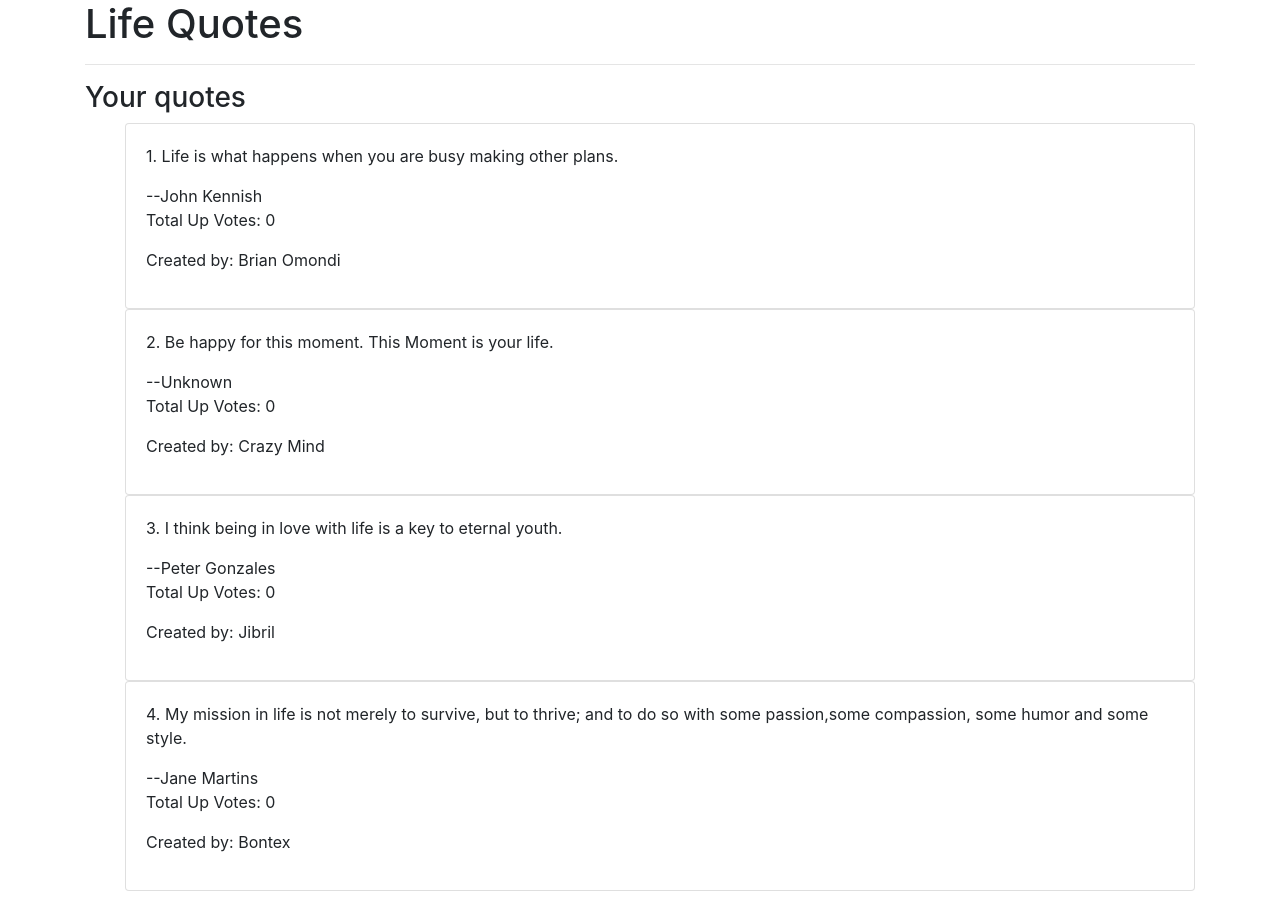
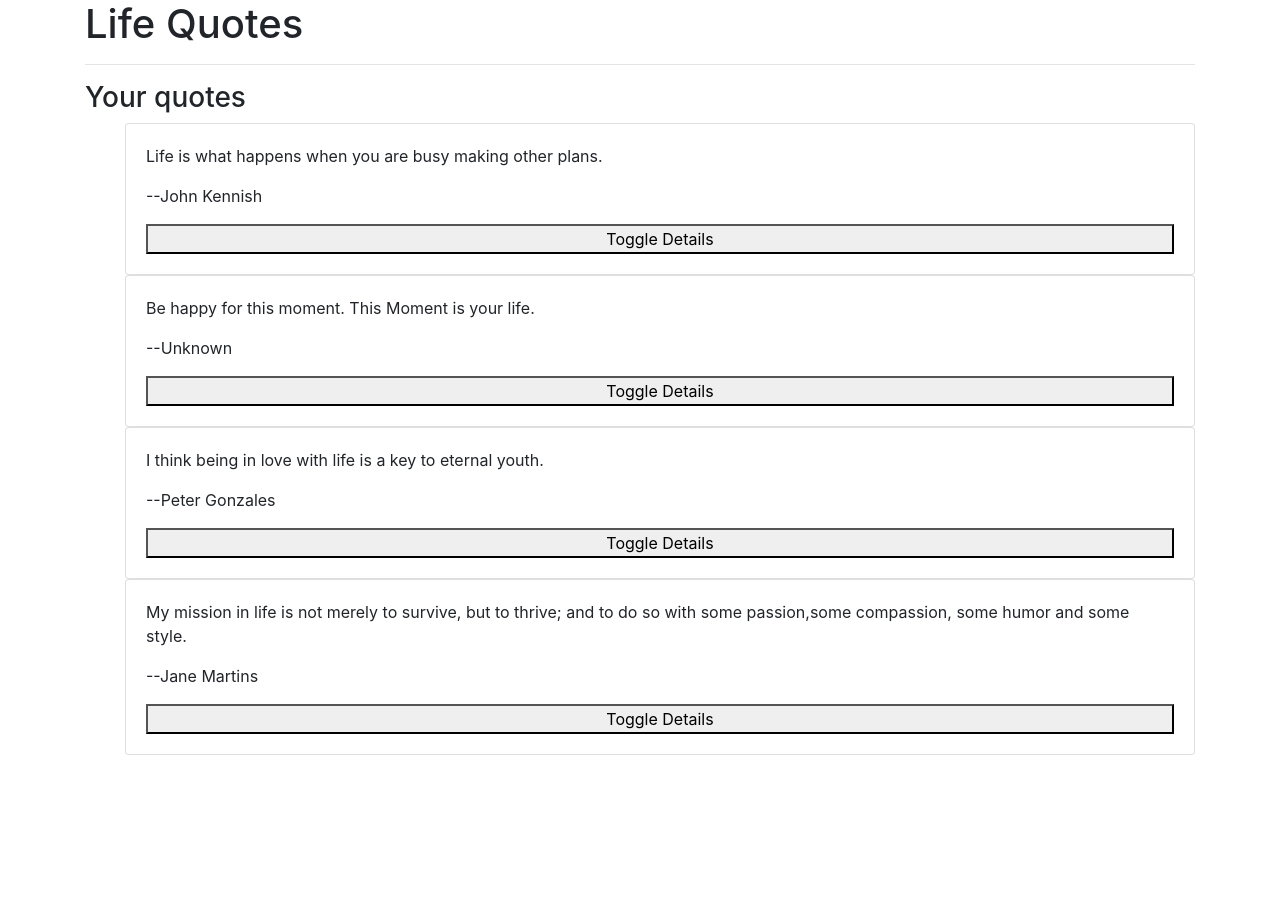
Before and after one commit to Brian23-eng/Quotes, an Angular app: page / in a window 1280 px wide. After the commit the page ends 800 px from the top, so only its background shows below. Built offline with nearby package versions, Linux system fonts and the light colour scheme.

Commit message:
add button for toggling informatin and showing the description

```diff
--- a/src/app/quotes/quotes.component.html
+++ b/src/app/quotes/quotes.component.html
@@ -3,14 +3,14 @@
     <hr>
     <h3>Your quotes</h3>
     <ul>
-        <li class="card card-body" *ngFor='let quote of quotes'>
-            <p> {{quote.id}}. {{quote.name}}.</p>
-
-            --{{ quote.description}}
-            <app-quote-details [quote]='quote'></app-quote-details>
+        <div class="card card-body" *ngFor='let quote of quotes'>
+            <p> {{quote.name}}.</p>
+            <p>--{{ quote.description}}</p>
+            <button (click)='toggleDetails(i)'>Toggle Details</button>
+            <app-quote-details *ngIf='quote.showDescription' [quote]='quote'></app-quote-details>
 
 
-        </li>
+        </div>
     </ul>
 
 </div>
```
